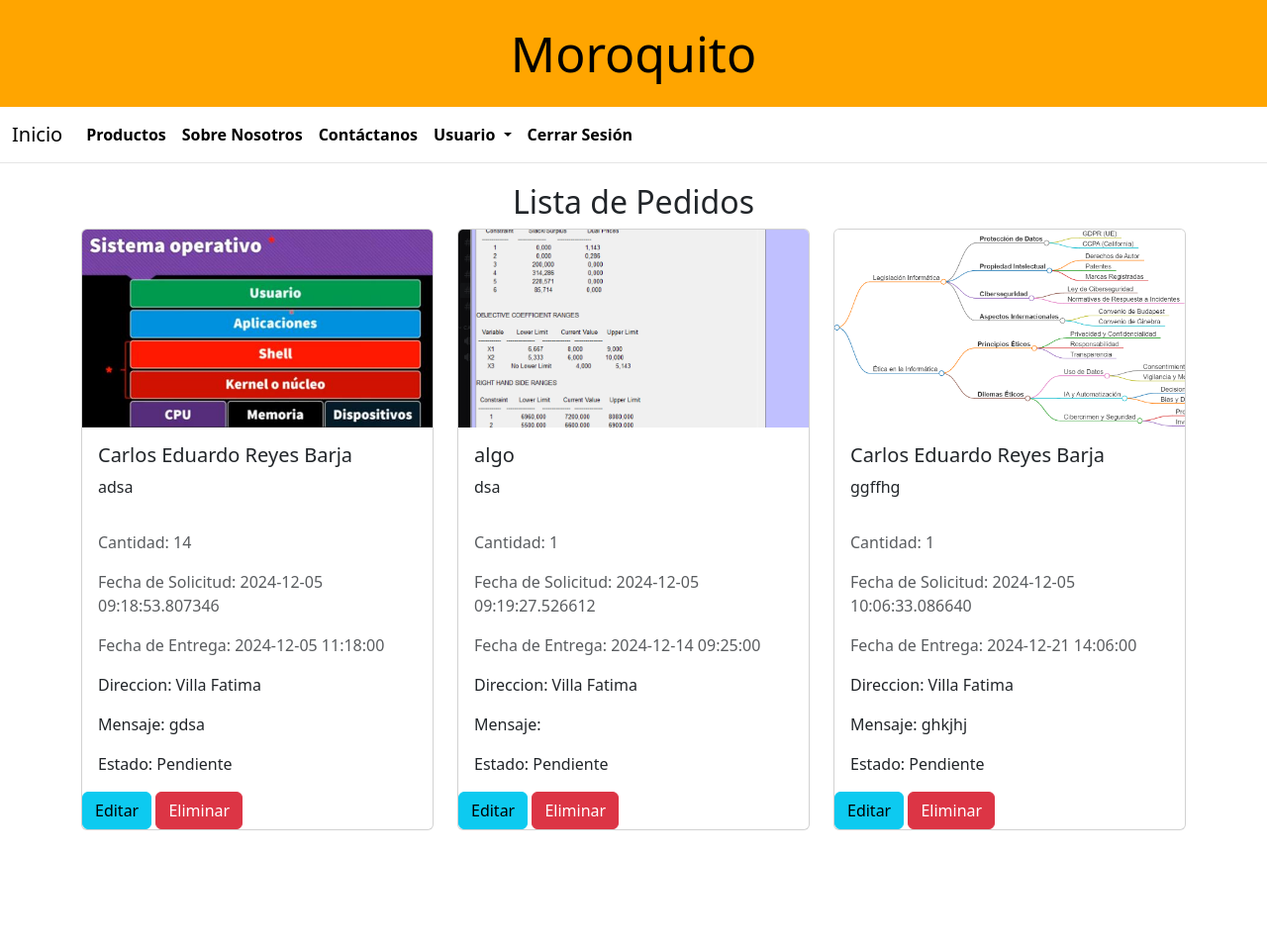
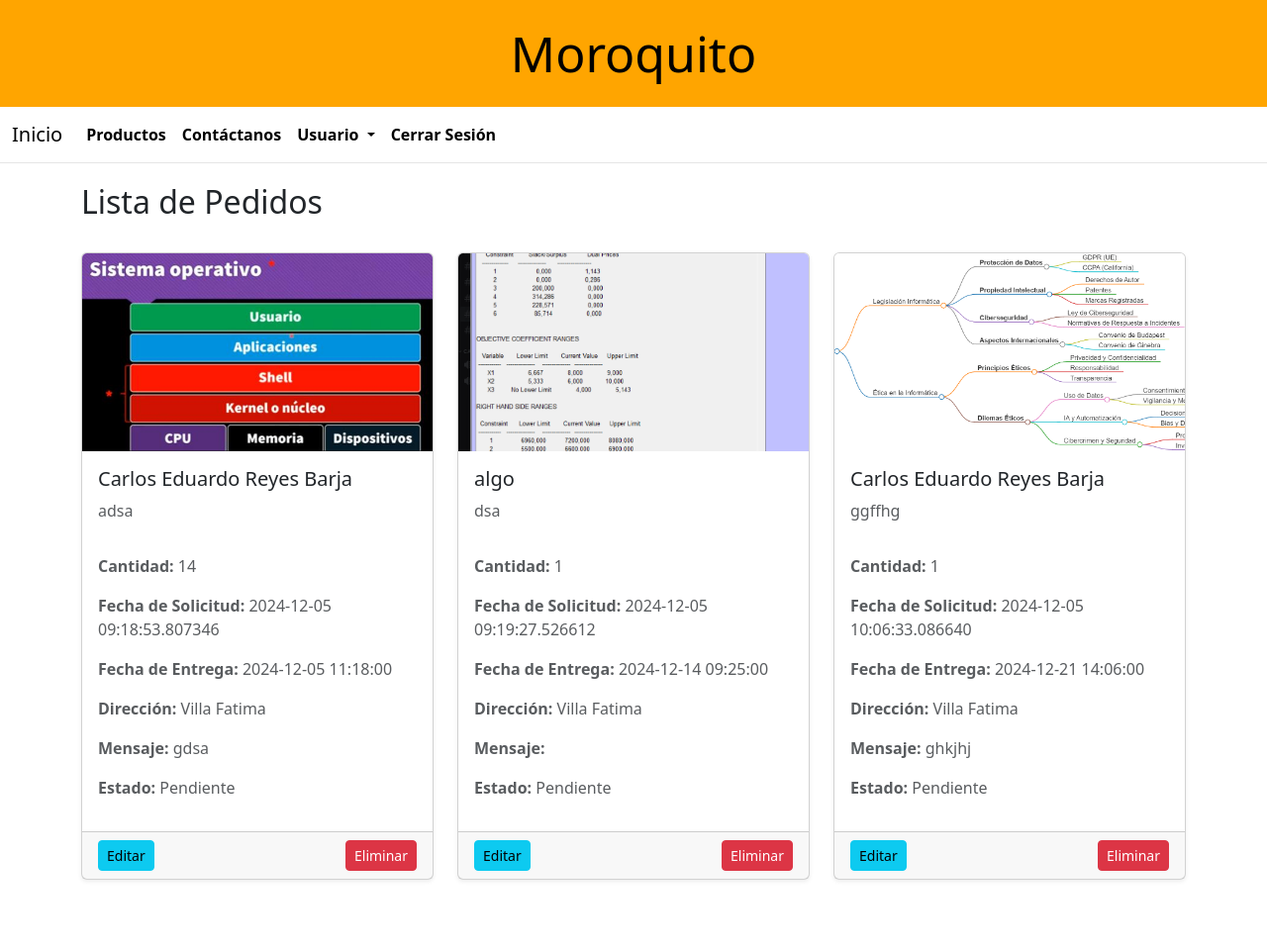
Before and after one commit to KaelAO123/Moroquito, a Flask app: page /pedidos in a window 1280 px wide. Shown: the whole page at 99% size. Before the commit the page ends 839 px from the top, so only its background shows below. Run offline with Flask 3, Linux system fonts and the light colour scheme; a user stored in the database is signed in.

Commit message:
Finalizacion

```diff
--- a/controllers/usuario_controller.py
+++ b/controllers/usuario_controller.py
@@ -145,3 +145,8 @@ def logout():
 def profile(id):
     user:Usuarios = Usuarios.get_user_by_email(id)
     return usuario_view.perfil(user)
+
+@user_bp.route('/contact/')
+@login_required
+def contact():
+    return usuario_view.contact()
--- a/templates/base.html
+++ b/templates/base.html
@@ -55,9 +55,6 @@
                         <a class="nav-link" aria-current="page" href="{{ url_for('product.list_products') }}">Productos</a>
                     </li>
                     <li class="nav-item">
-                        <a class="nav-link" aria-current="page" href="/about">Sobre Nosotros</a>
-                    </li>
-                    <li class="nav-item">
                         <a class="nav-link" href="/contact">Contáctanos</a>
                     </li>
                     <li class="nav-item dropdown">
--- a/templates/pedidos.html
+++ b/templates/pedidos.html
@@ -1,67 +1,61 @@
 {% extends 'base.html' %}
 
 {% block content %}
-<div class="d-flex justify-content-around">
+<div class="d-flex justify-content-between align-items-center mb-4">
     <h2>Lista de Pedidos</h2>
 </div>
-<!--Lista en una tarjeta donde cada usuario tenga sus datos y dos botones para editar y eliminar utilizando grid-->
+
 <div class="row">
-    {% for pedido,product in pedidos %}
+    {% for pedido, product in pedidos %}
     <div class="col-md-4 mb-4">
-        <div class="card">
+        <div class="card shadow-sm">
             <!-- Imagen del producto -->
-            <img src="{{ url_for('static', filename=product.image) }}" style="height: 200px; object-fit:cover"
-                class="card-img-top" alt="{{ product.name }}">
+            <img src="{{ url_for('static', filename=product.image) }}" style="height: 200px; object-fit:cover" class="card-img-top" alt="{{ product.name }}">
 
             <!-- Cuerpo de la tarjeta -->
             <div class="card-body">
                 <h5 class="card-title">{{ product.name }}</h5>
-                <p class="card-text">{{ product.description }}</p>
+                <p class="card-text text-muted">{{ product.description }}</p>
             </div>
-            <div class="card-body">
-                <p class="card-text text-muted">Cantidad: {{ pedido.cantidadPedida }}</p>
-                <p class="card-text text-muted">Fecha de Solicitud: {{ pedido.fecha_pedido }}</p>
-                <p class="card-text text-muted">Fecha de Entrega: {{ pedido.fecha_entrega }}</p>
-                <p class="card-text text">Direccion: {{pedido.direction}}</p>
-                <p class="card-text text">Mensaje: {{pedido.message}}</p>
-                <p class="card-text text">Estado: {{pedido.estado}}</p>
+
+            <div class="card-body text-muted">
+                <p><strong>Cantidad:</strong> {{ pedido.cantidadPedida }}</p>
+                <p><strong>Fecha de Solicitud:</strong> {{ pedido.fecha_pedido }}</p>
+                <p><strong>Fecha de Entrega:</strong> {{ pedido.fecha_entrega }}</p>
+                <p><strong>Dirección:</strong> {{ pedido.direction }}</p>
+                <p><strong>Mensaje:</strong> {{ pedido.message }}</p>
+                <p><strong>Estado:</strong> {{ pedido.estado }}</p>
             </div>
-            <div>
 
-                <a href="{{ url_for('pedido.update_pedido', id=pedido.idPedido) }}" class="btn btn-info">Editar</a>
-                <button type="button" class="btn btn-danger" data-bs-toggle="modal" data-bs-target="#exampleModal">
+            <!-- Botones de acción -->
+            <div class="card-footer d-flex justify-content-between">
+                <a href="{{ url_for('pedido.update_pedido', id=pedido.idPedido) }}" class="btn btn-info btn-sm">Editar</a>
+                <button type="button" class="btn btn-danger btn-sm" data-bs-toggle="modal" data-bs-target="#modalEliminar{{pedido.idPedido}}">
                     Eliminar
                 </button>
+            </div>
 
-                <!-- Modal -->
-                <div class="modal fade" id="exampleModal" tabindex="-1" aria-labelledby="exampleModalLabel"
-                    aria-hidden="true">
+            <!-- Modal para eliminar pedido -->
+            <div class="modal fade" id="modalEliminar{{pedido.idPedido}}" tabindex="-1" aria-labelledby="modalEliminarLabel{{pedido.idPedido}}" aria-hidden="true">
                 <div class="modal-dialog">
                     <div class="modal-content">
                         <div class="modal-header">
-                                <h1 class="modal-title fs-5" id="exampleModalLabel">Eliminar Pedido {{product.name}}
-                                </h1>
-                                <button type="button" class="btn-close" data-bs-dismiss="modal"
-                                    aria-label="Close"></button>
+                            <h5 class="modal-title" id="modalEliminarLabel{{pedido.idPedido}}">Confirmar eliminación de Pedido</h5>
+                            <button type="button" class="btn-close" data-bs-dismiss="modal" aria-label="Close"></button>
+                        </div>
+                        <div class="modal-body">
+                            ¿Estás seguro de que deseas eliminar el pedido de {{product.name}}?
                         </div>
                         <div class="modal-footer">
                             <button type="button" class="btn btn-secondary" data-bs-dismiss="modal">Cerrar</button>
-                                <a href="{{ url_for('pedido.delete_pedido', id=pedido.idPedido) }}"
-                                    class="btn btn-danger">Confirmar</a>
+                            <a href="{{ url_for('pedido.delete_pedido', id=pedido.idPedido) }}" class="btn btn-danger">Eliminar</a>
                         </div>
                     </div>
                 </div>
             </div>
-                {% if current_user.has_role('admin') %}
-
-
-                {% endif %}
-            </div>
-            <!-- Pie de la tarjeta -->
 
         </div>
     </div>
-
     {% endfor %}
 </div>
 
```
Also changed, not shown: templates/update_pedido.html (+23 -11 lines), views/usuario_view.py (+7 -0 lines). Lines whose indentation alone changed are shown as unchanged.
